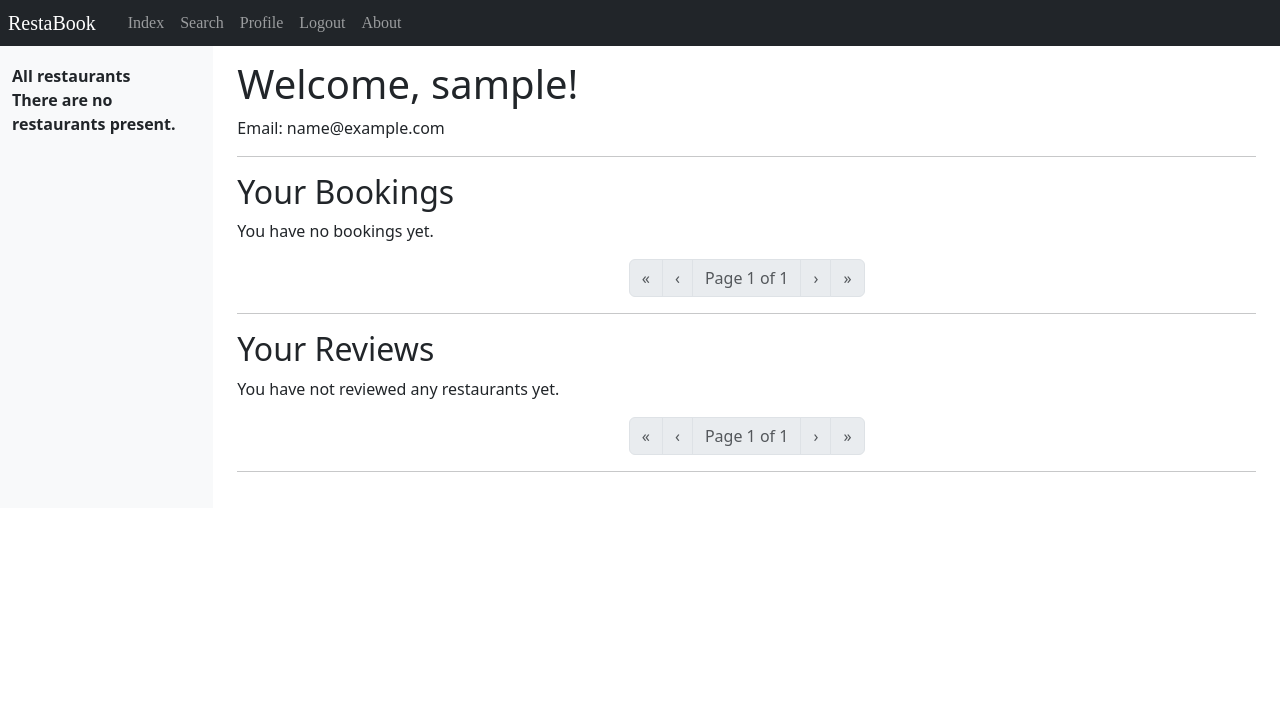
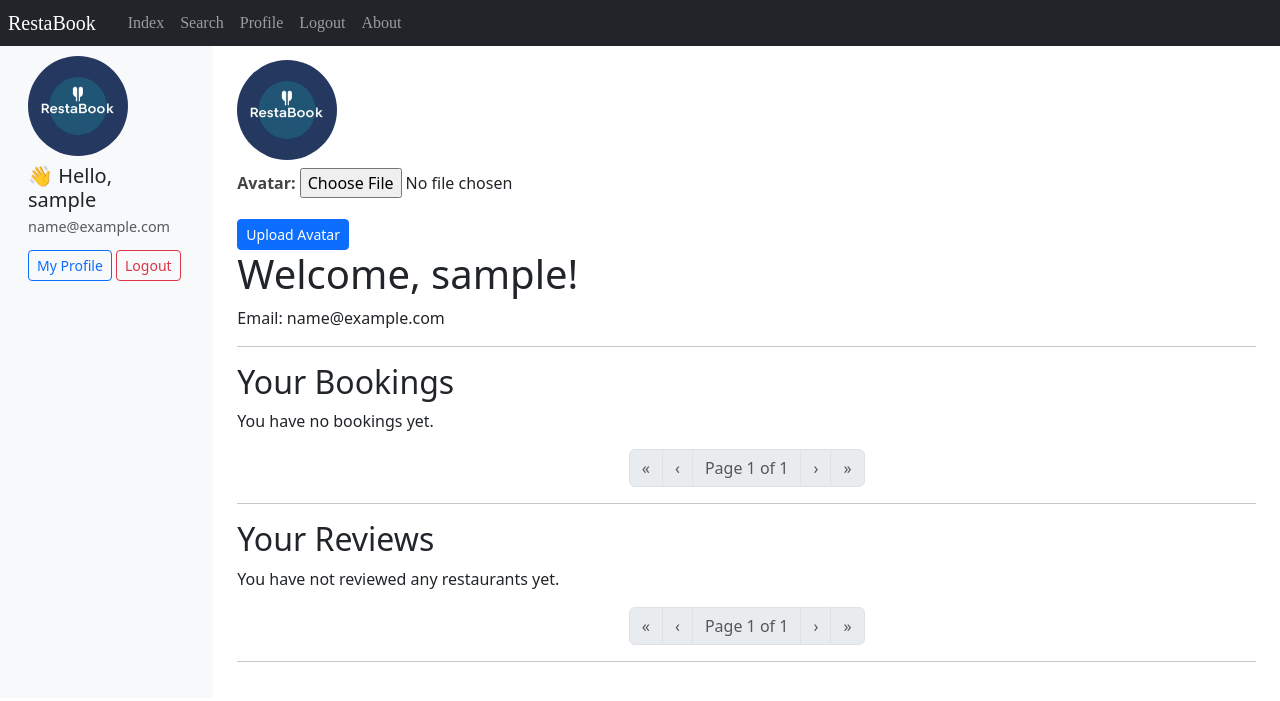
Before and after one commit to PeterDaGrape/RestaBook, a Django app: page /app/profile/ in a window 1280 px wide. Shown: the top 701 px of the page. Run offline with Django 3.2, Linux system fonts and the light colour scheme; the visitor is signed in with stand-in values (Sample User, id 1); data that the repository does not hold is empty.

Commit message:
upload avatar

```diff
--- a/RestaBook/settings.py
+++ b/RestaBook/settings.py
@@ -130,3 +130,6 @@ STATIC_URL = '/static/'
 STATICFILES_DIRS = [
     os.path.join(BASE_DIR, 'static'),
 ]
+
+MEDIA_URL = '/media/'
+MEDIA_ROOT = os.path.join(BASE_DIR, 'media')
--- a/RestaBook/urls.py
+++ b/RestaBook/urls.py
@@ -2,9 +2,16 @@ from django.contrib import admin
 from django.urls import path
 from django.urls import include
 from app import views
+from django.conf.urls.static import static
+from django.conf import settings
+
+
 urlpatterns = [
     path('', views.index, name='index'),
     path('app/', include('app.urls')),
     # The above maps any URLs starting with rango/ to be handled by rango.
     path('admin/', admin.site.urls),
 ]
+
+if settings.DEBUG:
+    urlpatterns += static(settings.MEDIA_URL, document_root=settings.MEDIA_ROOT)
--- a/app/forms.py
+++ b/app/forms.py
@@ -100,3 +100,8 @@ class ReviewForm(forms.ModelForm):
             'star_rating': StarRatingWidget(),
             'text': forms.Textarea(attrs={'rows': 4, 'cols': 40}),
         }
+
+class AvatarUploadForm(forms.ModelForm):
+    class Meta:
+        model = User
+        fields = ['avatar']
--- a/app/models.py
+++ b/app/models.py
@@ -5,7 +5,7 @@ from django.contrib.auth.models import AbstractUser
 
 class User(AbstractUser):
     isManager = models.BooleanField(default=False)
-
+    avatar = models.ImageField(upload_to='avatars/', null=True, blank=True)
 
     def __str__(self):
         return self.username
--- a/app/views.py
+++ b/app/views.py
@@ -9,6 +9,7 @@ import datetime
 from django.contrib.auth.decorators import login_required
 from django.contrib.auth import authenticate, login, logout
 from django.core.paginator import Paginator
+from .forms import AvatarUploadForm
 
 
 def register(request):
@@ -476,6 +477,13 @@ def show_restaurant(request, restaurant_slug):
 def user_profile(request):
     user = request.user
 
+    avatar_form = AvatarUploadForm(instance=request.user)
+    if request.method == 'POST':
+        avatar_form = AvatarUploadForm(request.POST, request.FILES, instance=request.user)
+        if avatar_form.is_valid():
+            avatar_form.save()
+            return redirect('app:profile')
+
     # Fetch bookings for the logged-in user
     user_bookings = Booking.objects.filter(user=user).order_by('-date', '-time')
 
@@ -493,6 +501,7 @@ def user_profile(request):
     reviews = review_paginator.get_page(review_page_number)
 
     context = {
+        'avatar_form': avatar_form,
         'user': user,
         'bookings': bookings,
         'reviews': reviews,
--- a/templates/app/base.html
+++ b/templates/app/base.html
@@ -50,7 +50,25 @@
         <nav class="col-md-2 d-none d-md-block bg-light sidebar">
         <div class="sidebar-sticky">
             {% block sidebar_block %}
-                {% get_restaurant_list %}
+            <div class="sidebar p-3 bg-light">
+                {% if user.is_authenticated %}
+                    {% if user.avatar and user.avatar.url %}
+                        <img src="{{ user.avatar.url }}" alt="Avatar" width="100" class="rounded-circle mb-2">
+                    {% else %}
+                        <img src="{% static 'images/default-avatar.jpg' %}" alt="Avatar" width="100" class="rounded-circle mb-2">
+                    {% endif %}
+                    <div class="mb-4">
+                    <h5 class="mb-1">👋 Hello, {{ user.username }}</h5>
+                    <p class="text-muted mb-1" style="font-size: 0.9em;">{{ user.email }}</p>
+                    <a href="{% url 'app:profile' %}" class="btn btn-outline-primary btn-sm mt-2">My Profile</a>
+                    <a href="{% url 'app:logout' %}" class="btn btn-outline-danger btn-sm mt-2">Logout</a>
+                  </div>
+                {% else %}
+                  <div class="mb-4">
+                    <a href="{% url 'app:login' %}" class="btn btn-primary btn-sm mb-2">Login</a>
+                    <a href="{% url 'app:register' %}" class="btn btn-secondary btn-sm">Register</a>
+                  </div>
+                {% endif %}
             {% endblock %}
         </div>
         </nav>
--- a/templates/app/profile.html
+++ b/templates/app/profile.html
@@ -1,10 +1,23 @@
 {% extends 'app/base.html' %}
+{% load static %}
 
 {% block title_block %}
     Your Profile
 {% endblock %}
 
 {% block body_block %}
+  {% if user.avatar and user.avatar.url %}
+    <img src="{{ user.avatar.url }}" alt="Avatar" width="100" class="rounded-circle mb-2">
+  {% else %}
+    <img src="{% static 'images/default-avatar.jpg' %}" alt="Avatar" width="100" class="rounded-circle mb-2">
+  {% endif %}
+
+  <form method="post" enctype="multipart/form-data">
+    {% csrf_token %}
+    {{ avatar_form.as_p }}
+    <button type="submit" class="btn btn-sm btn-primary">Upload Avatar</button>
+  </form>
+
     <h1>Welcome, {{ user.username }}!</h1>
     <p>Email: {{ user.email }}</p>
 
```
Also changed, not shown: app/migrations/0008_user_avatar.py (added), app/static/images/default-avatar.jpg (added).
